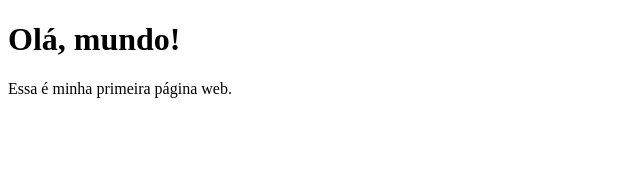
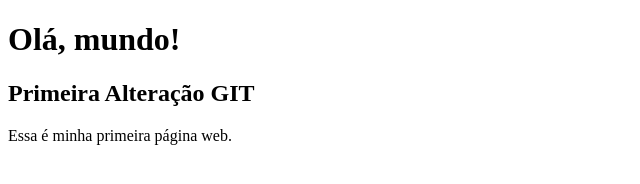
Before and after one commit to gilmariocarvalho/meu-site, a plain HTML site: page index.html in a window 1280 px wide. Shown: the whole page, without its empty margins (0-640 px from the left). Drawn offline with Linux system fonts and the light colour scheme.

Commit message:
Segunda versão da página inicial

```diff
--- a/index.html
+++ b/index.html
@@ -6,6 +6,7 @@
   </head>
   <body>
     <h1>Olá, mundo!</h1>
+    <h2>Primeira Alteração GIT</h2>
     <p>Essa é minha primeira página web.</p>
   </body>
 </html>
```
